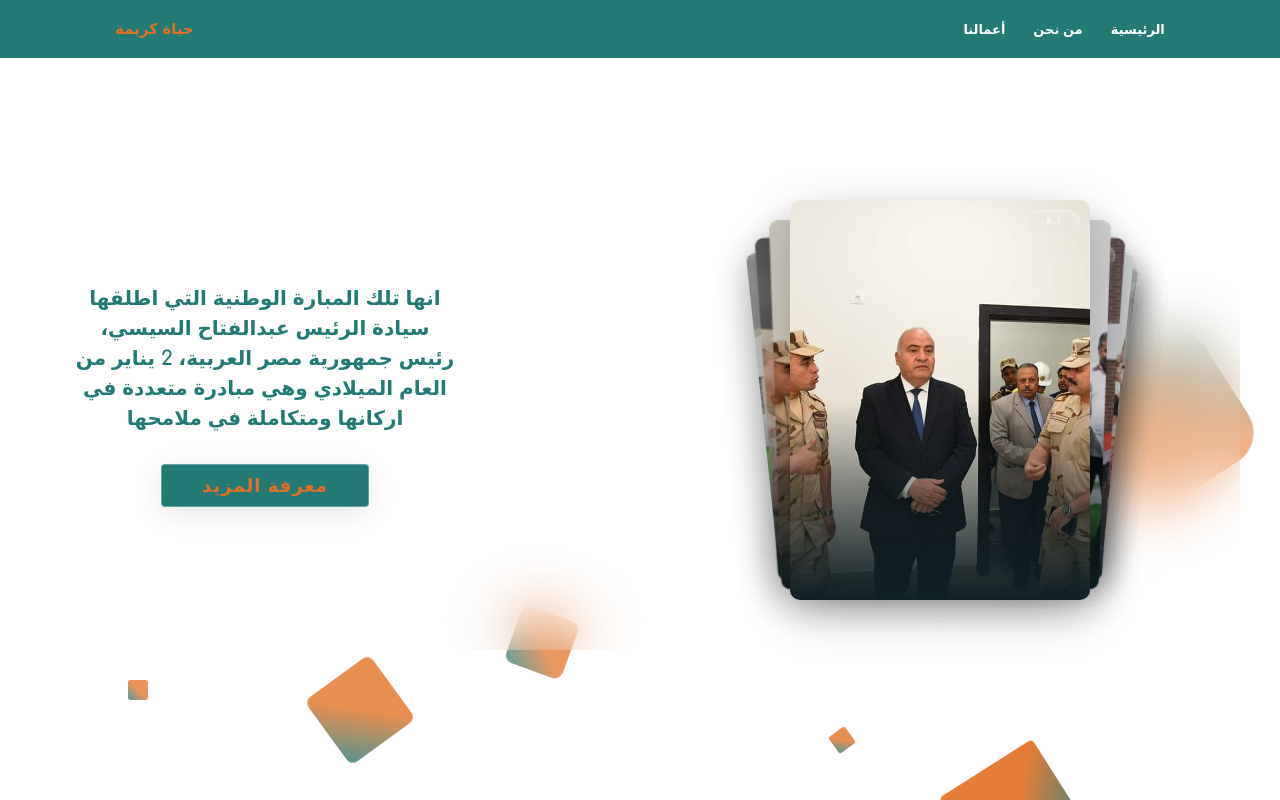
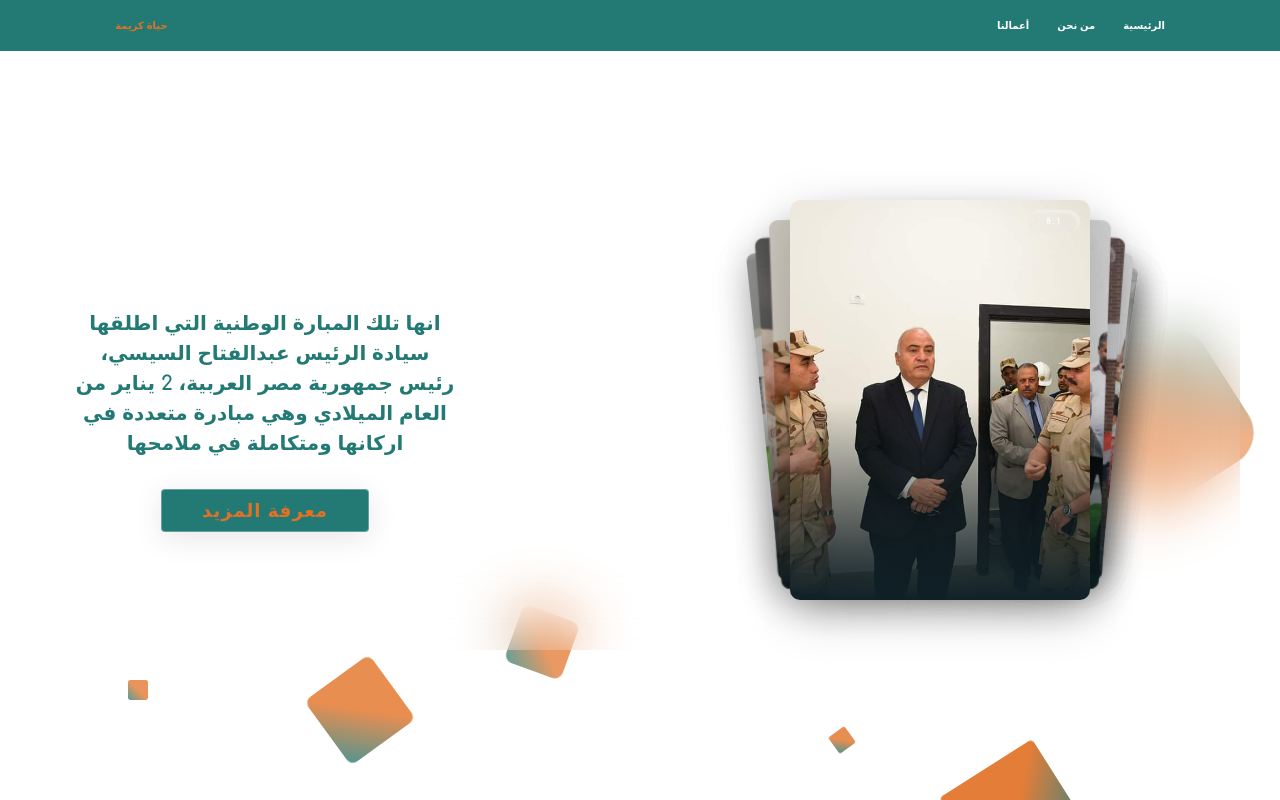
Before and after one commit to Ahmed-Nadyy/hayahKaremah_site, a plain HTML site: page index.html in a window 1280 px wide. Drawn offline with nearby package versions, Linux system fonts and the light colour scheme.

Commit message:
some edit on resposivit

```diff
--- a/css/portCss.css
+++ b/css/portCss.css
@@ -44,7 +44,7 @@ header{
     font-weight: 900;
 }
 .logo{
-font-size: 1.5rem;
+font-size: 1rem;
 color: var(--text-clr);
 font-weight:900;
 cursor: default;
@@ -52,7 +52,7 @@ cursor: default;
 }
 .navbar a{
     color: white;
-    font-size: 1.3rem;
+    font-size: 1rem;
     margin-left: 2.5rem;
     transition: .3s;
 
--- a/index.html
+++ b/index.html
@@ -26,7 +26,7 @@
 
     <div class="content">
       <div class="info">
-        <p class="aa"></p>
+        <p class="aa" style="margin-top: 50px;"></p>
         <a href="./html/AboutUs.html"> <button class="btn">معرفة المزيد</button></a>
       </div>
       <div class="swiper mySwiper">
```
